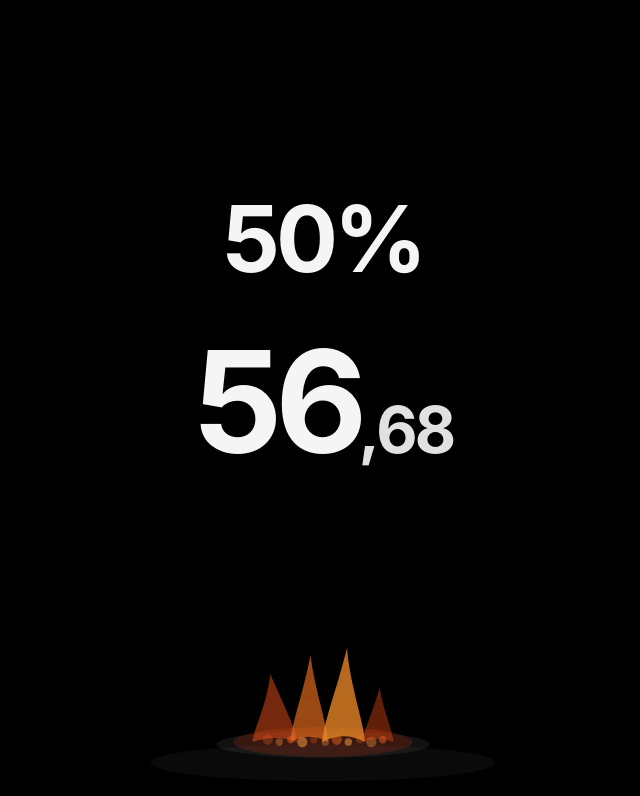
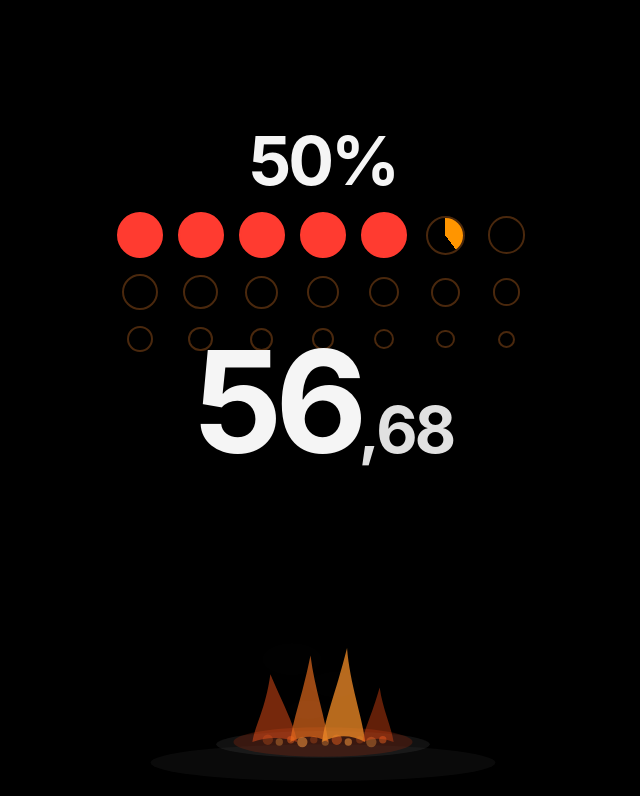
Before and after one commit to ivanovIvo/urfree, a plain HTML site: page index.html in a window 1280 px wide. Shown: the whole page, without its empty margins (317-957 px from the left). Drawn offline with Linux system fonts and the light colour scheme.

Commit message:
Show milestones above progress circles

```diff
--- a/app.js
+++ b/app.js
@@ -674,7 +674,7 @@
   }
 
   function show(mode) {
-    circlesEl.hidden = mode !== "circles";
+    circlesEl.hidden = mode !== "circles" && mode !== "special";
     specialEl.hidden = mode !== "special";
     elapsedEl.hidden = mode !== "elapsed";
   }
@@ -698,6 +698,7 @@
     if (special) {
       specialEl.textContent = special;
       show("special");
+      updateCircleView(nowMs, startMs);
     } else if (nowMs < startMs + FIRST_PHASE_DAYS * DAY_MS) {
       show("circles");
       updateCircleView(nowMs, startMs);
--- a/style.css
+++ b/style.css
@@ -71,6 +71,7 @@ body {
   justify-self: stretch;
   min-height: 250px;
   display: flex;
+  flex-direction: column;
   align-items: center;
   justify-content: center;
   transform: translateY(16px);
@@ -109,12 +110,14 @@ body {
 }
 
 #special {
+  order: -1;
   text-align: center;
   font-weight: 700;
   letter-spacing: -0.045em;
   line-height: 1;
   white-space: nowrap;
-  font-size: clamp(54px, 17vw, 92px);
+  font-size: clamp(42px, 13vw, 68px);
+  margin-bottom: 18px;
 }
 
 #elapsed {
@@ -313,6 +316,11 @@ body {
     gap: 11px 5px;
   }
 
+  #special {
+    font-size: clamp(38px, 11vw, 54px);
+    margin-bottom: 12px;
+  }
+
   .indicator-stack {
     height: 74px;
     margin-bottom: 8px;
```
